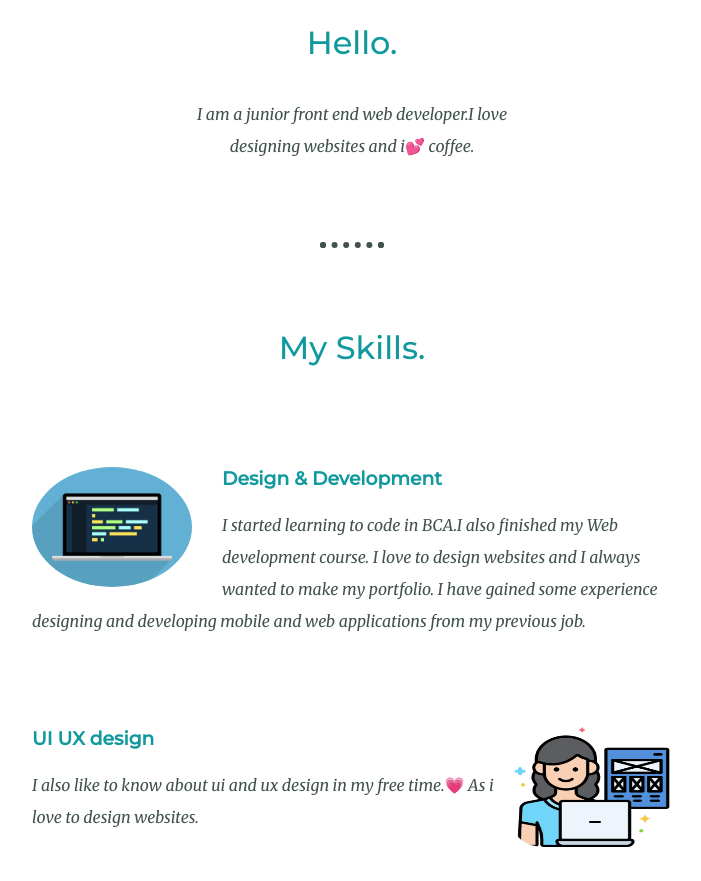
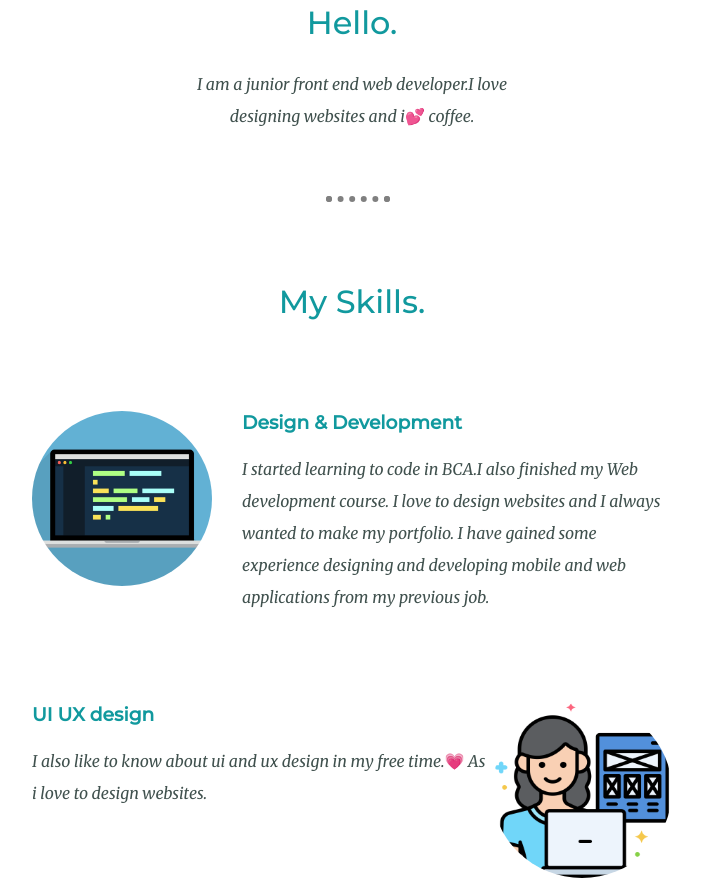
Before and after one commit to sonamm24/CSS-My-Site, a plain HTML site: page index.html in a window 1280 px wide. Shown: the part 1443-2324 px from the top of the page, without its empty margins (288-989 px from the left). Drawn offline with Linux system fonts and the light colour scheme.

Commit message:
Updated images design

```diff
--- a/css/styles.css
+++ b/css/styles.css
@@ -8,13 +8,12 @@ h1 {
   font-family: "Sacramento", cursive;
   color: #66bfbf;
   font-size: 700%;
-  margin: 50px auto 0 auto;
+  margin: 40px auto 0 auto;
 }
 h2 {
   font-family: "Montserrat", sans-serif;
   color: #11999e;
   font-weight: normal;
-  padding-bottom: 10px;
   font-size: 200%;
 }
 
@@ -58,7 +57,7 @@ p {
   padding: 50px 0 20px;
 }
 .footer-link {
-  color: #11999e;
+  color: #eaf6f6;
 }
 
 .bottom-cloud {
@@ -91,18 +90,19 @@ p {
   margin-top: 4em;
 }
 .computer-gif {
-  width: 25%;
-  height: 15%;
+  width: 180px;
+  height: 175px;
+  object-fit: cover;
+  border-radius: 50%;
+  margin-top: 0;
   float: left;
-  object-fit: cover;
   margin-right: 30px;
-  border-radius: 50%;
 }
 .responsive-design {
-  width: 25%;
-  height: 15%;
+  width: 180px;
+  height: 175px;
   float: right;
-  border-radius: 20%;
+  border-radius: 50%;
   margin-left: 0;
 }
 .title {
@@ -148,10 +148,10 @@ p {
   padding-top: 1em;
   padding-bottom: 1em;
   margin-right: 1em;
-  text-decoration: none;
+  /* text-decoration: none; */
 }
 .name {
-  color: #eaf6f6;
+  color: #ade8e8;
 }
 .intro {
   width: 30%;
@@ -161,5 +161,8 @@ hr {
   border: dotted 6px;
   border-bottom: none;
   width: 4%;
-  margin: 80px auto;
+  margin-left: 48%;
+  margin-top: 4em;
+  margin-bottom: 5em;
+  color: gray;
 }
```
Also changed, not shown: css/Web Development/Bootstrap-installation/index.html (added, +15 -0 lines).
